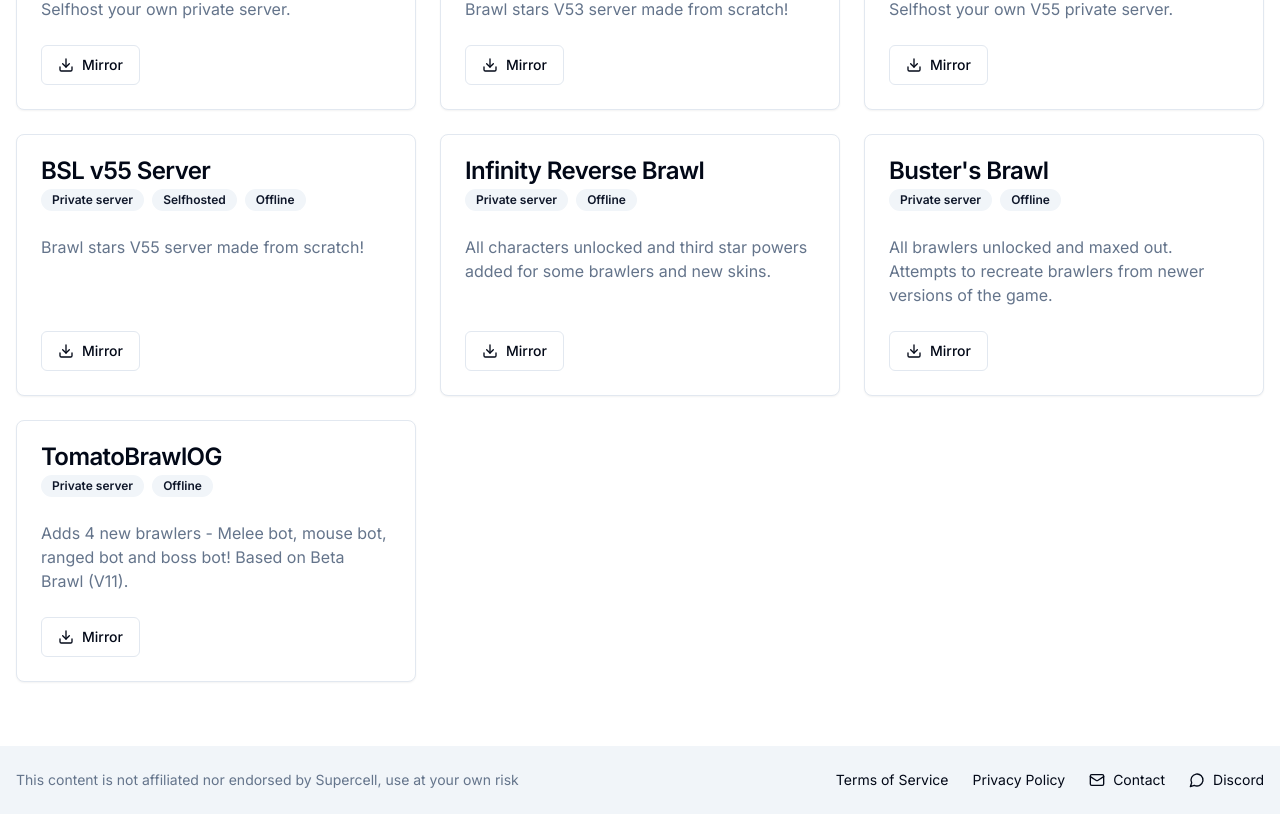
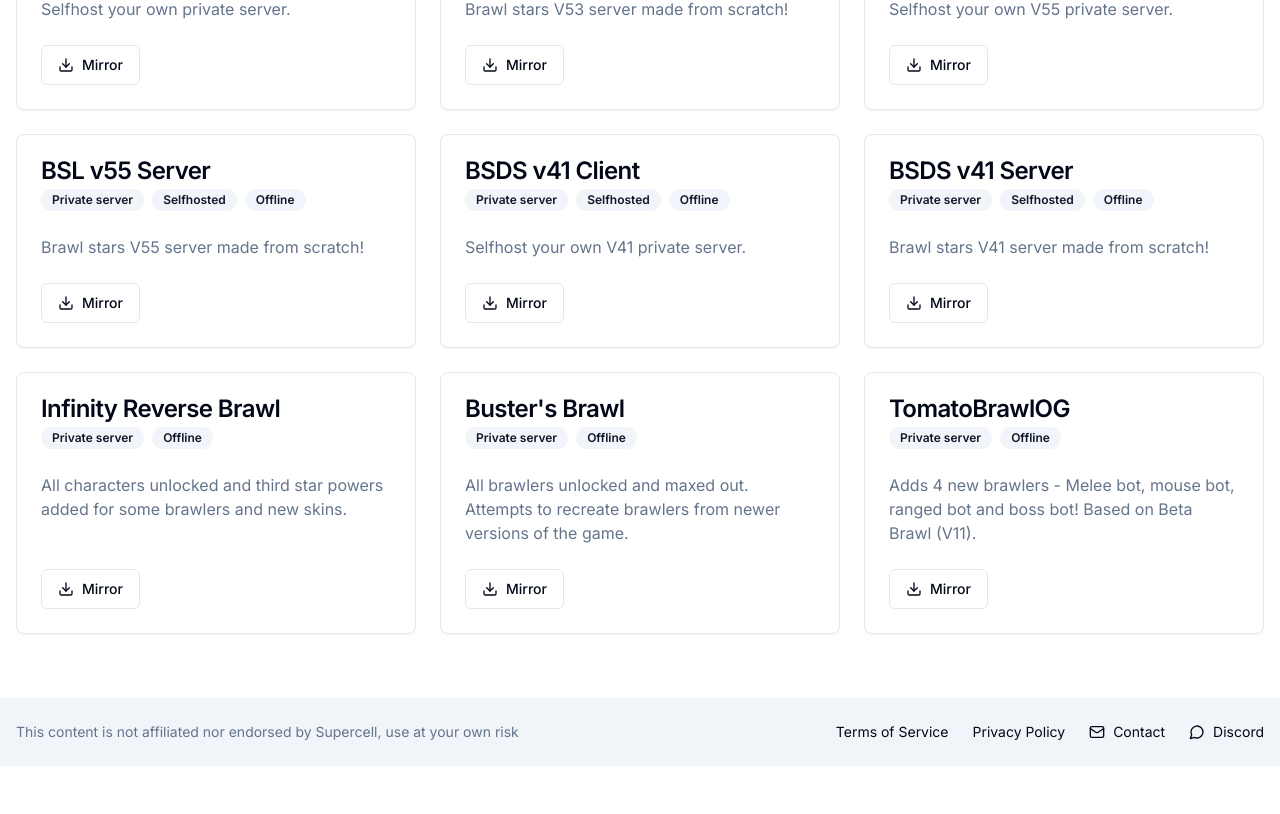
Before and after one commit to natesworksdev/brawlmods, a Next.js app: page / in a window 1280 px wide. Shown: the part 940-1754 px from the top of the page. After the commit the page ends 1706 px from the top, so only its background shows below. Built offline with nearby package versions, Linux system fonts and the light colour scheme.

Commit message:
Add BSDS

```diff
--- a/app/page.tsx
+++ b/app/page.tsx
@@ -72,6 +72,20 @@ const mods = [
     name: "BSL v55 Server",
     description: "Brawl stars V55 server made from scratch!",
     mirrorLink: "https://drive.google.com/uc?export=download&id=1KGPzvCRW_Hdq6JP9KzqDa6WsM1bk0ig5",
+    torrentLink:"torrents",
+    tags: ["Private server", "Selfhosted", "Offline"]
+  },
+  {
+    name: "BSDS v41 Client",
+    description: "Selfhost your own V41 private server.",
+    mirrorLink: "https://drive.google.com/uc?export=download&id=1zUZw9Sq0Z2uRIDKi35cKmRIqqoA6S8Z8",
+    torrentLink:"torrents",
+    tags: ["Private server", "Selfhosted", "Offline"]
+  },
+  {
+    name: "BSDS v41 Server",
+    description: "Brawl stars V41 server made from scratch!",
+    mirrorLink: "https://drive.google.com/file/d/15bD-aZFFVfGmJ1zpOd3O61IrJ-I_pCmY/view?usp=drivesdk",
     torrentLink:"torrents",
     tags: ["Private server", "Selfhosted", "Offline"]
   },
```
